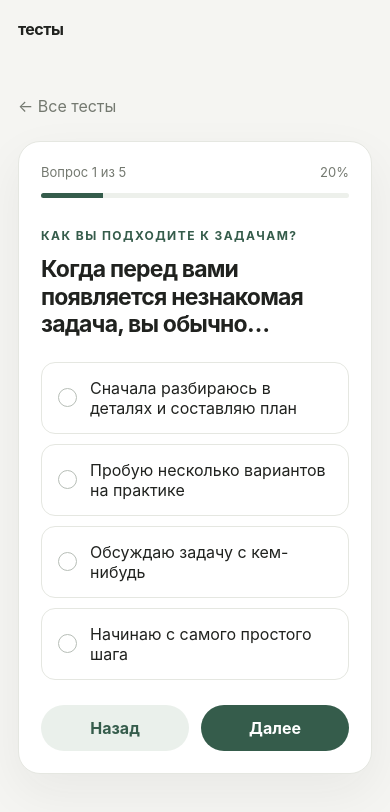
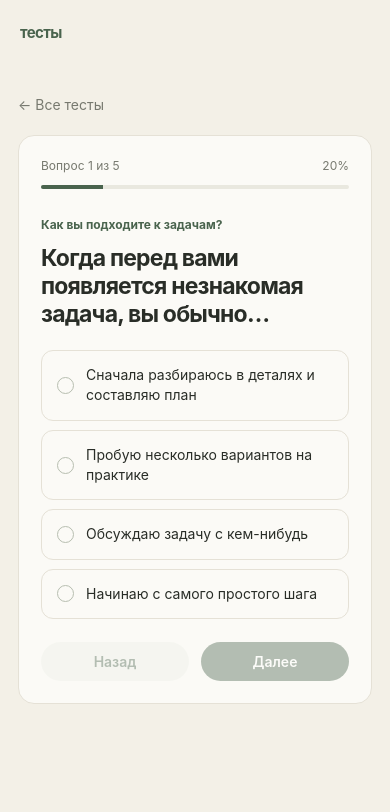
Before and after one commit to porugalsaskotom/finally-normal-tests, a plain HTML site: page index.html in a window 390 px wide. Both pictures are taken after a click on the button "Начать тест". Drawn offline with Linux system fonts and the light colour scheme.

Commit message:
Apply minimal beige and green theme

```diff
--- a/style.css
+++ b/style.css
@@ -1,61 +1,57 @@
 :root {
   color-scheme: light;
-  --bg: #f5f5f2;
-  --surface: #ffffff;
-  --text: #20221f;
-  --muted: #747970;
-  --line: #e5e7e1;
-  --accent: #355c4b;
-  --accent-soft: #eaf0eb;
-  --shadow: 0 18px 50px rgba(27, 36, 29, .06);
+  --bg: #f3f0e7;
+  --surface: #fbfaf6;
+  --text: #292d27;
+  --muted: #77796f;
+  --line: #e5e1d6;
+  --accent: #49634d;
+  --accent-soft: #edf0e8;
   font-family: Inter, ui-sans-serif, system-ui, -apple-system, BlinkMacSystemFont, "Segoe UI", sans-serif;
 }
 * { box-sizing: border-box; }
 body { margin: 0; min-height: 100vh; background: var(--bg); color: var(--text); }
 button { font: inherit; }
-.site-header { max-width: 1080px; margin: 0 auto; padding: 26px 28px; display: flex; align-items: center; justify-content: space-between; }
-.brand { display: inline-flex; align-items: center; gap: 11px; color: var(--text); text-decoration: none; font-weight: 700; letter-spacing: -.03em; }
-.brand-mark { width: 34px; height: 34px; display: grid; place-items: center; border-radius: 11px; color: white; background: var(--accent); }
-.header-note, .site-footer { color: var(--muted); font-size: 13px; }
-.main-content { width: min(760px, calc(100% - 36px)); margin: 58px auto 90px; }
-.eyebrow { margin: 0 0 13px; color: var(--accent); font-size: 12px; font-weight: 750; letter-spacing: .12em; text-transform: uppercase; }
-h1 { margin: 0; font-size: clamp(34px, 6vw, 54px); line-height: 1.04; letter-spacing: -.055em; font-weight: 700; }
-.lead { max-width: 590px; margin: 18px 0 0; color: var(--muted); font-size: 17px; line-height: 1.65; }
-.test-list { display: grid; gap: 14px; margin-top: 38px; }
-.test-card, .quiz-panel, .result-panel, .empty-state { background: var(--surface); border: 1px solid var(--line); border-radius: 22px; box-shadow: var(--shadow); }
-.test-card { padding: 24px; display: flex; justify-content: space-between; align-items: center; gap: 22px; }
-.test-card h2 { margin: 0; font-size: 20px; letter-spacing: -.025em; }
-.test-card p { margin: 8px 0 0; color: var(--muted); line-height: 1.55; }
-.meta { margin-top: 13px; color: var(--muted); font-size: 12px; }
-.button { border: 0; border-radius: 999px; padding: 13px 20px; background: var(--accent); color: white; font-weight: 650; cursor: pointer; transition: transform .15s, background .15s; white-space: nowrap; }
-.button:hover { background: #294a3b; transform: translateY(-1px); }
-.button:focus-visible, .answer:focus-visible { outline: 3px solid #a8c4b2; outline-offset: 3px; }
+.site-header { max-width: 900px; margin: 0 auto; padding: 28px 28px 0; }
+.brand { color: var(--accent); text-decoration: none; font-size: 15px; font-weight: 750; letter-spacing: -.04em; }
+.main-content { width: min(700px, calc(100% - 36px)); margin: 76px auto 90px; }
+h1 { margin: 0; font-size: clamp(34px, 6vw, 52px); line-height: 1.08; letter-spacing: -.055em; font-weight: 680; }
+.lead { max-width: 540px; margin: 16px 0 0; color: var(--muted); font-size: 16px; line-height: 1.6; }
+.test-list { display: grid; gap: 10px; margin-top: 34px; }
+.test-card, .quiz-panel, .result-panel, .empty-state { background: var(--surface); border: 1px solid var(--line); border-radius: 16px; }
+.test-card { padding: 21px 22px; display: flex; justify-content: space-between; align-items: center; gap: 20px; }
+.test-card h2 { margin: 0; font-size: 18px; letter-spacing: -.025em; font-weight: 650; }
+.test-card p { margin: 7px 0 0; color: var(--muted); line-height: 1.5; font-size: 14px; }
+.meta { margin-top: 10px; color: var(--muted); font-size: 12px; }
+.button { border: 0; border-radius: 999px; padding: 11px 17px; background: var(--accent); color: white; font-weight: 620; font-size: 14px; cursor: pointer; white-space: nowrap; }
+.button:hover { background: #3c5541; }
+.button:disabled { opacity: .4; cursor: not-allowed; }
+.button:focus-visible, .answer:focus-visible { outline: 3px solid #b5c4ae; outline-offset: 3px; }
 .button.secondary { background: var(--accent-soft); color: var(--accent); }
-.button.secondary:hover { background: #dce8df; }
-.back-link { display: inline-flex; margin-bottom: 25px; border: 0; padding: 0; background: none; color: var(--muted); cursor: pointer; }
-.quiz-panel, .result-panel { padding: clamp(22px, 5vw, 38px); }
-.progress-row { display: flex; justify-content: space-between; gap: 15px; color: var(--muted); font-size: 13px; }
-.progress-track { height: 5px; margin: 13px 0 30px; overflow: hidden; border-radius: 99px; background: #edf0eb; }
+.button.secondary:hover { background: #e2e8dc; }
+.back-link { display: inline-flex; margin-bottom: 22px; border: 0; padding: 0; background: none; color: var(--muted); cursor: pointer; font-size: 14px; }
+.quiz-panel, .result-panel { padding: clamp(22px, 5vw, 34px); }
+.progress-row { display: flex; justify-content: space-between; gap: 15px; color: var(--muted); font-size: 12px; }
+.progress-track { height: 4px; margin: 12px 0 28px; overflow: hidden; border-radius: 99px; background: #e9e8df; }
 .progress-fill { height: 100%; background: var(--accent); transition: width .2s ease; }
-.question { margin: 0 0 23px; font-size: clamp(23px, 4vw, 31px); line-height: 1.2; letter-spacing: -.035em; }
-.answers { display: grid; gap: 10px; }
-.answer { width: 100%; display: flex; align-items: center; gap: 13px; padding: 15px 16px; border: 1px solid var(--line); border-radius: 14px; background: white; color: var(--text); text-align: left; cursor: pointer; transition: border .15s, background .15s; }
-.answer:hover { border-color: #a8b9ad; background: #fbfcfa; }
+.eyebrow { margin: 0 0 12px; color: var(--accent); font-size: 12px; font-weight: 700; }
+.question { margin: 0 0 22px; font-size: clamp(23px, 4vw, 30px); line-height: 1.22; letter-spacing: -.035em; }
+.answers { display: grid; gap: 9px; }
+.answer { width: 100%; display: flex; align-items: center; gap: 12px; padding: 14px 15px; border: 1px solid var(--line); border-radius: 12px; background: var(--surface); color: var(--text); text-align: left; cursor: pointer; font-size: 14px; line-height: 1.45; }
+.answer:hover { border-color: #aab8a5; }
 .answer.selected { border-color: var(--accent); background: var(--accent-soft); }
-.answer-dot { width: 19px; height: 19px; flex: 0 0 19px; border: 1.5px solid #b7beb7; border-radius: 50%; }
-.answer.selected .answer-dot { border: 6px solid var(--accent); }
-.quiz-actions { display: flex; justify-content: space-between; gap: 12px; margin-top: 25px; }
-.result-score { margin: 20px 0 8px; color: var(--accent); font-size: 14px; font-weight: 700; }
-.result-description { color: var(--muted); font-size: 16px; line-height: 1.7; }
-.result-actions { display: flex; flex-wrap: wrap; gap: 10px; margin-top: 26px; }
-.empty-state { padding: 30px; color: var(--muted); line-height: 1.6; }
-.site-footer { max-width: 1080px; margin: 0 auto; padding: 0 28px 30px; }
+.answer-dot { width: 17px; height: 17px; flex: 0 0 17px; border: 1.5px solid #b7beb0; border-radius: 50%; }
+.answer.selected .answer-dot { border: 5px solid var(--accent); }
+.quiz-actions { display: flex; justify-content: space-between; gap: 12px; margin-top: 23px; }
+.result-score { margin: 18px 0 8px; color: var(--accent); font-size: 13px; font-weight: 700; }
+.result-description { color: var(--muted); font-size: 15px; line-height: 1.7; }
+.result-actions { display: flex; flex-wrap: wrap; gap: 9px; margin-top: 23px; }
+.empty-state { padding: 24px; color: var(--muted); line-height: 1.6; }
 .loading { color: var(--muted); }
 @media (max-width: 560px) {
-  .site-header { padding: 19px 18px; }
-  .header-note { display: none; }
-  .main-content { margin-top: 38px; }
-  .test-card { align-items: flex-start; flex-direction: column; }
+  .site-header { padding: 22px 20px 0; }
+  .main-content { margin-top: 52px; }
+  .test-card { align-items: flex-start; flex-direction: column; padding: 19px; }
   .test-card .button { width: 100%; }
   .quiz-actions .button { flex: 1; }
 }
```
